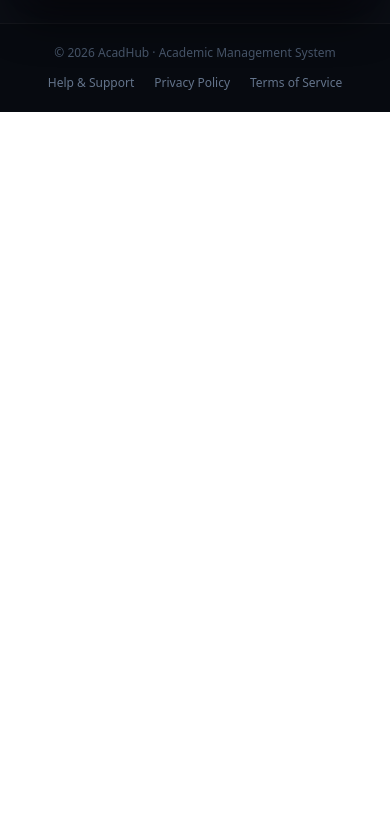
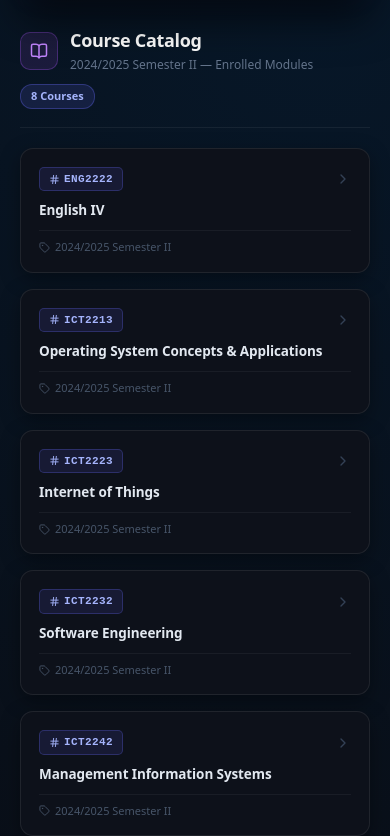
Before and after one commit to dilusharadeeshan/AcadHub, a React app in the folder frontend/: page / in a window 390 px wide. Shown: the part 2500-3336 px from the top of the page. Before the commit the page ends 2612 px from the top, so only its background shows below. Built offline with nearby package versions, Linux system fonts and the light colour scheme; no server answers; the HTML template or start-up script is replaced by a standard one.

Commit message:
feat: Add course catalog section with responsive grid layout

```diff
--- a/frontend/src/pages/home/Home.css
+++ b/frontend/src/pages/home/Home.css
@@ -717,16 +717,186 @@
 }
 
 /* =========================
+   Course Catalog Section
+   ========================= */
+
+.course-catalog-section {
+  display: flex;
+  flex-direction: column;
+  gap: 20px;
+}
+
+.course-catalog-header {
+  display: flex;
+  align-items: center;
+  justify-content: space-between;
+  padding-bottom: 18px;
+  border-bottom: 1px solid rgba(255, 255, 255, 0.06);
+}
+
+.course-catalog-title-group {
+  display: flex;
+  align-items: center;
+  gap: 12px;
+}
+
+.course-catalog-icon-badge {
+  width: 38px;
+  height: 38px;
+  border-radius: 10px;
+  background: rgba(168, 85, 247, 0.12);
+  border: 1px solid rgba(168, 85, 247, 0.3);
+  color: #c084fc;
+  display: flex;
+  align-items: center;
+  justify-content: center;
+  flex-shrink: 0;
+}
+
+.course-catalog-heading {
+  margin: 0 0 2px 0;
+  font-size: 18px;
+  font-weight: 800;
+  color: #ffffff;
+  letter-spacing: -0.3px;
+}
+
+.course-catalog-subheading {
+  margin: 0;
+  font-size: 12px;
+  color: #64748b;
+}
+
+.course-catalog-count-badge {
+  font-size: 11px;
+  font-weight: 700;
+  padding: 3px 10px;
+  border-radius: 12px;
+  background: rgba(99, 102, 241, 0.15);
+  border: 1px solid rgba(99, 102, 241, 0.35);
+  color: #a5b4fc;
+}
+
+/* 4-column grid on large screens, responsive below */
+.course-catalog-grid {
+  display: grid;
+  grid-template-columns: repeat(4, 1fr);
+  gap: 16px;
+}
+
+.course-card {
+  background: #0d111a;
+  border: 1px solid rgba(255, 255, 255, 0.08);
+  border-radius: 13px;
+  padding: 18px 18px 16px;
+  display: flex;
+  flex-direction: column;
+  gap: 10px;
+  cursor: pointer;
+  position: relative;
+  overflow: hidden;
+  transition:
+    transform 0.22s cubic-bezier(0.4, 0, 0.2, 1),
+    border-color 0.22s ease,
+    box-shadow 0.22s ease,
+    background 0.22s ease;
+  box-shadow: 0 6px 20px rgba(0, 0, 0, 0.35);
+}
+
+.course-card::before {
+  content: '';
+  position: absolute;
+  top: 0;
+  left: 0;
+  right: 0;
+  height: 2px;
+  background: linear-gradient(90deg, transparent, #6366f1, transparent);
+  opacity: 0;
+  transition: opacity 0.25s ease;
+}
+
+.course-card:hover {
+  transform: translateY(-3px);
+  border-color: rgba(99, 102, 241, 0.45);
+  background: #111624;
+  box-shadow: 0 14px 30px rgba(0, 0, 0, 0.5), 0 0 20px rgba(99, 102, 241, 0.1);
+}
+
+.course-card:hover::before {
+  opacity: 1;
+}
+
+.course-card-top {
+  display: flex;
+  align-items: center;
+  justify-content: space-between;
+}
+
+.course-code-badge {
+  display: inline-flex;
+  align-items: center;
+  gap: 4px;
+  font-size: 11px;
+  font-weight: 700;
+  letter-spacing: 0.4px;
+  padding: 3px 9px;
+  border-radius: 5px;
+  background: rgba(99, 102, 241, 0.12);
+  border: 1px solid rgba(99, 102, 241, 0.28);
+  color: #a5b4fc;
+  font-family: 'SF Mono', 'Fira Code', 'Cascadia Code', monospace;
+}
+
+.course-card-arrow {
+  color: #334155;
+  transition: color 0.2s ease, transform 0.2s ease;
+}
+
+.course-card:hover .course-card-arrow {
+  color: #818cf8;
+  transform: translateX(3px);
+}
+
+.course-card-name {
+  margin: 0;
+  font-size: 13.5px;
+  font-weight: 700;
+  color: #e2e8f0;
+  line-height: 1.4;
+  letter-spacing: -0.1px;
+  transition: color 0.2s ease;
+}
+
+.course-card:hover .course-card-name {
+  color: #ffffff;
+}
+
+.course-card-footer {
+  display: flex;
+  align-items: center;
+  gap: 5px;
+  font-size: 11px;
+  color: #475569;
+  padding-top: 8px;
+  border-top: 1px solid rgba(255, 255, 255, 0.05);
+}
+
+/* =========================
    Responsive Design
    ========================= */
 
 @media (max-width: 1280px) {
+
   .cards-grid {
     grid-template-columns: repeat(2, 1fr);
   }
 
   .home-content-layout {
     grid-template-columns: 1fr 340px;
+  }
+
+  .course-catalog-grid {
+    grid-template-columns: repeat(2, 1fr);
   }
 }
 
@@ -762,6 +932,10 @@
     gap: 12px;
     padding: 20px;
   }
+
+  .course-catalog-grid {
+    grid-template-columns: repeat(2, 1fr);
+  }
 }
 
 @media (max-width: 640px) {
@@ -781,4 +955,14 @@
     padding: 7px 14px;
     font-size: 12.5px;
   }
+
+  .course-catalog-grid {
+    grid-template-columns: 1fr;
+  }
+
+  .course-catalog-header {
+    flex-direction: column;
+    align-items: flex-start;
+    gap: 10px;
+  }
 }
--- a/frontend/src/pages/home/Home.jsx
+++ b/frontend/src/pages/home/Home.jsx
@@ -16,7 +16,9 @@ import {
   ChevronRight,
   ExternalLink,
   UserCircle,
-  LogOut
+  LogOut,
+  Tag,
+  Hash
 } from "lucide-react";
 import "./Home.css";
 import { useAuth } from "../../context/AuthContext";
@@ -85,6 +87,57 @@ const PORTAL_CARDS = [
     icon: Award,
     badge: "Fall 2026",
     path: "/login",
+  },
+];
+
+const COURSES = [
+  {
+    id: 1,
+    shortName: "ENG2222",
+    name: "English IV",
+    category: "2024/2025 Semester II",
+  },
+  {
+    id: 2,
+    shortName: "ICT2213",
+    name: "Operating System Concepts & Applications",
+    category: "2024/2025 Semester II",
+  },
+  {
+    id: 3,
+    shortName: "ICT2223",
+    name: "Internet of Things",
+    category: "2024/2025 Semester II",
+  },
+  {
+    id: 4,
+    shortName: "ICT2232",
+    name: "Software Engineering",
+    category: "2024/2025 Semester II",
+  },
+  {
+    id: 5,
+    shortName: "ICT2242",
+    name: "Management Information Systems",
+    category: "2024/2025 Semester II",
+  },
+  {
+    id: 6,
+    shortName: "ICT2252",
+    name: "Wireless Communications",
+    category: "2024/2025 Semester II",
+  },
+  {
+    id: 7,
+    shortName: "TCS2212",
+    name: "Accounting for Technologists",
+    category: "2024/2025 Semester II",
+  },
+  {
+    id: 8,
+    shortName: "TMS2213_ICT",
+    name: "Probability and Statistics",
+    category: "2024/2025 Semester II",
   },
 ];
 
@@ -387,6 +440,50 @@ const formatNoticeDate = (date) => {
             </footer>
           </aside>
         </div>
+
+        {/* Course Catalog Section */}
+        <section className="course-catalog-section" aria-label="Course Catalog">
+          <div className="course-catalog-header">
+            <div className="course-catalog-title-group">
+              <div className="course-catalog-icon-badge">
+                <BookOpen size={18} />
+              </div>
+              <div>
+                <h3 className="course-catalog-heading">Course Catalog</h3>
+                <p className="course-catalog-subheading">2024/2025 Semester II — Enrolled Modules</p>
+              </div>
+            </div>
+            <span className="course-catalog-count-badge">{COURSES.length} Courses</span>
+          </div>
+
+          <div className="course-catalog-grid">
+            {COURSES.map((course) => (
+              <div
+                key={course.id}
+                className="course-card"
+                role="button"
+                tabIndex={0}
+                onClick={() => navigate("/login")}
+                onKeyDown={(e) => {
+                  if (e.key === "Enter" || e.key === " ") navigate("/login");
+                }}
+              >
+                <div className="course-card-top">
+                  <span className="course-code-badge">
+                    <Hash size={11} />
+                    {course.shortName}
+                  </span>
+                  <ChevronRight size={16} className="course-card-arrow" />
+                </div>
+                <h4 className="course-card-name">{course.name}</h4>
+                <div className="course-card-footer">
+                  <Tag size={11} />
+                  <span>{course.category}</span>
+                </div>
+              </div>
+            ))}
+          </div>
+        </section>
       </main>
 
       {/* Footer */}
```
